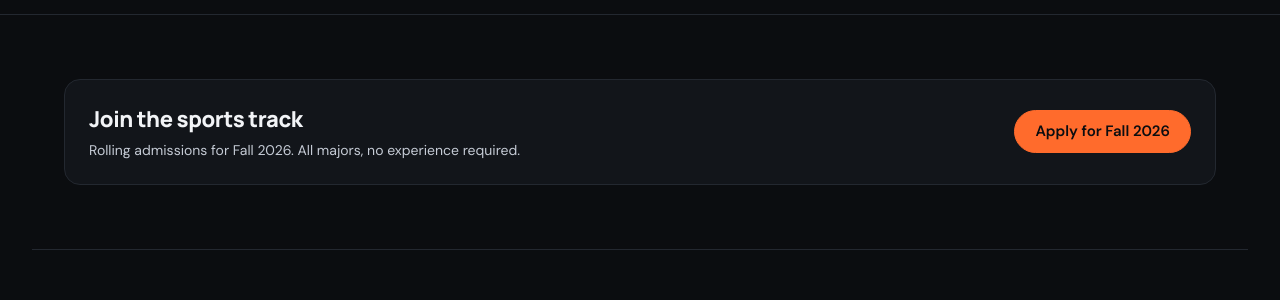
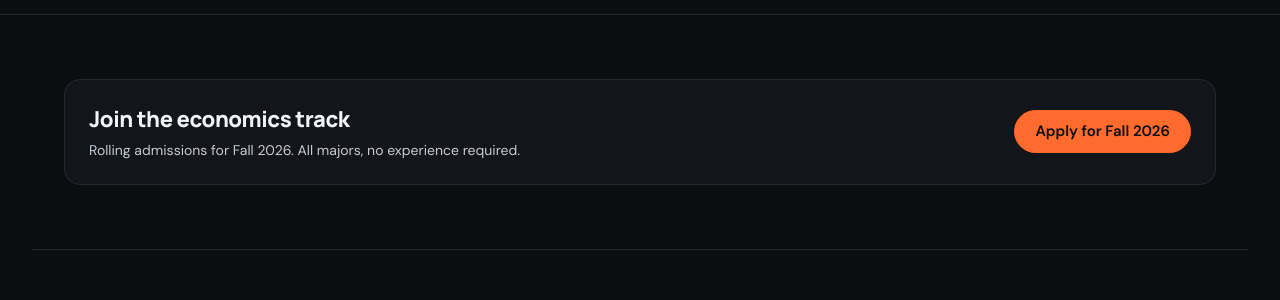
Before and after one commit to Prediction-Illinois/prediction-illinois.github.io, a Jekyll site: the page built from markets/economics.html, in a window 1280 px wide and 900 px high, scrolled down 1730 px. Shown: the part 519-819 px from the top of the window. Built offline with Jekyll 4.4.1, drawn with Linux system fonts in a browser that asks for light colours.

Commit message:
Fix: person card loop clobbered the market page's m (wrong prefill and CTA text)
Co-Authored-By: Claude Opus 5.5 <noreply@anthropic.com>

```diff
--- a/_includes/person.html
+++ b/_includes/person.html
@@ -4,5 +4,5 @@
   <h3>{% if include.p.linkedin %}<a href="{{ include.p.linkedin }}" target="_blank" rel="noopener">{{ nm }}</a>{% else %}{{ nm }}{% endif %}</h3>
   <span class="r">{{ include.p.role }}</span>
   {% if include.p.major or include.p.year %}<p>{{ include.p.major }}{% if include.p.major and include.p.year %} · {% endif %}{{ include.p.year }}</p>{% endif %}
-  {% if include.p.tracks %}<div class="mk">{% for t in include.p.tracks %}{% assign m = site.data.markets[t] %}{% if m %}<a href="/markets/{{ t }}/">{{ m.chip }}</a>{% endif %}{% endfor %}</div>{% endif %}
+  {% if include.p.tracks %}<div class="mk">{% for t in include.p.tracks %}{% assign person_market = site.data.markets[t] %}{% if person_market %}<a href="/markets/{{ t }}/">{{ person_market.chip }}</a>{% endif %}{% endfor %}</div>{% endif %}
 </div>
```
